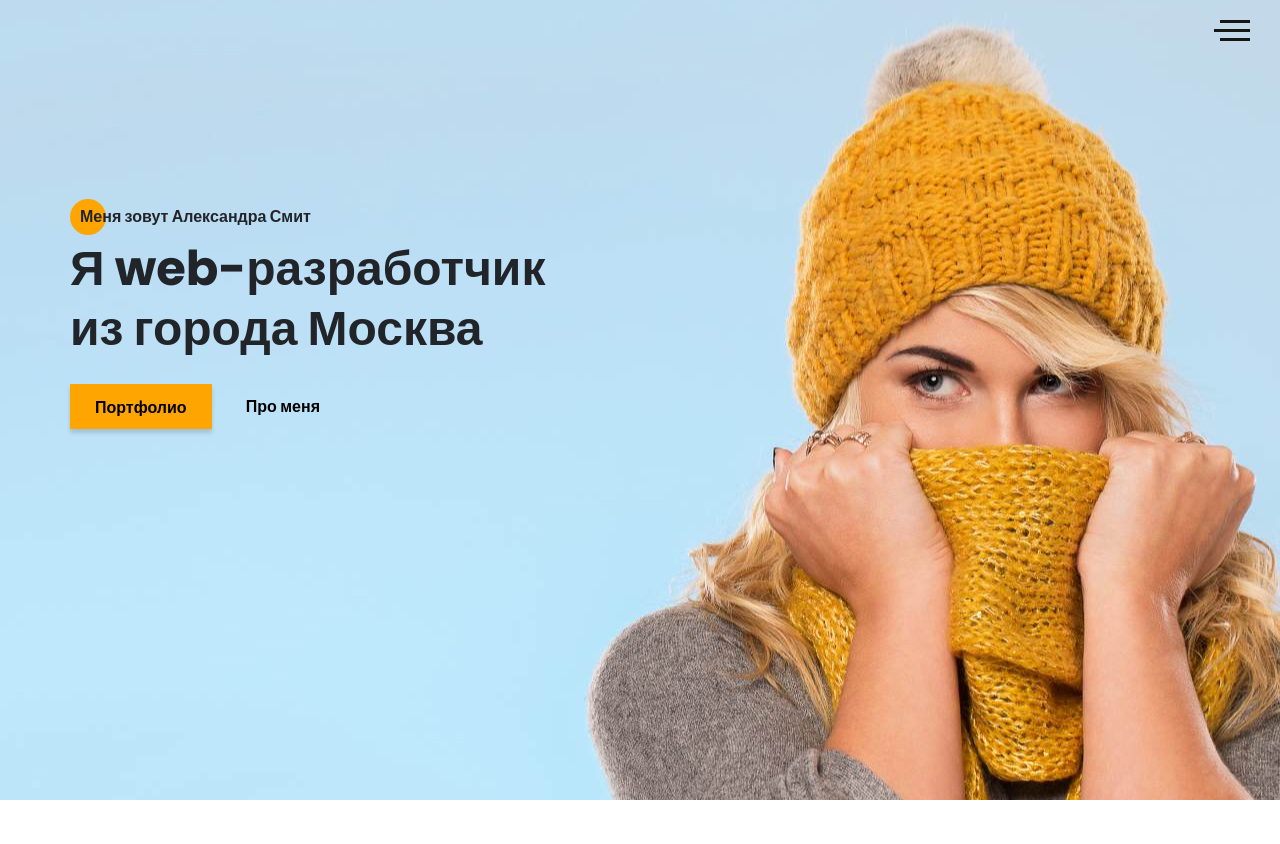
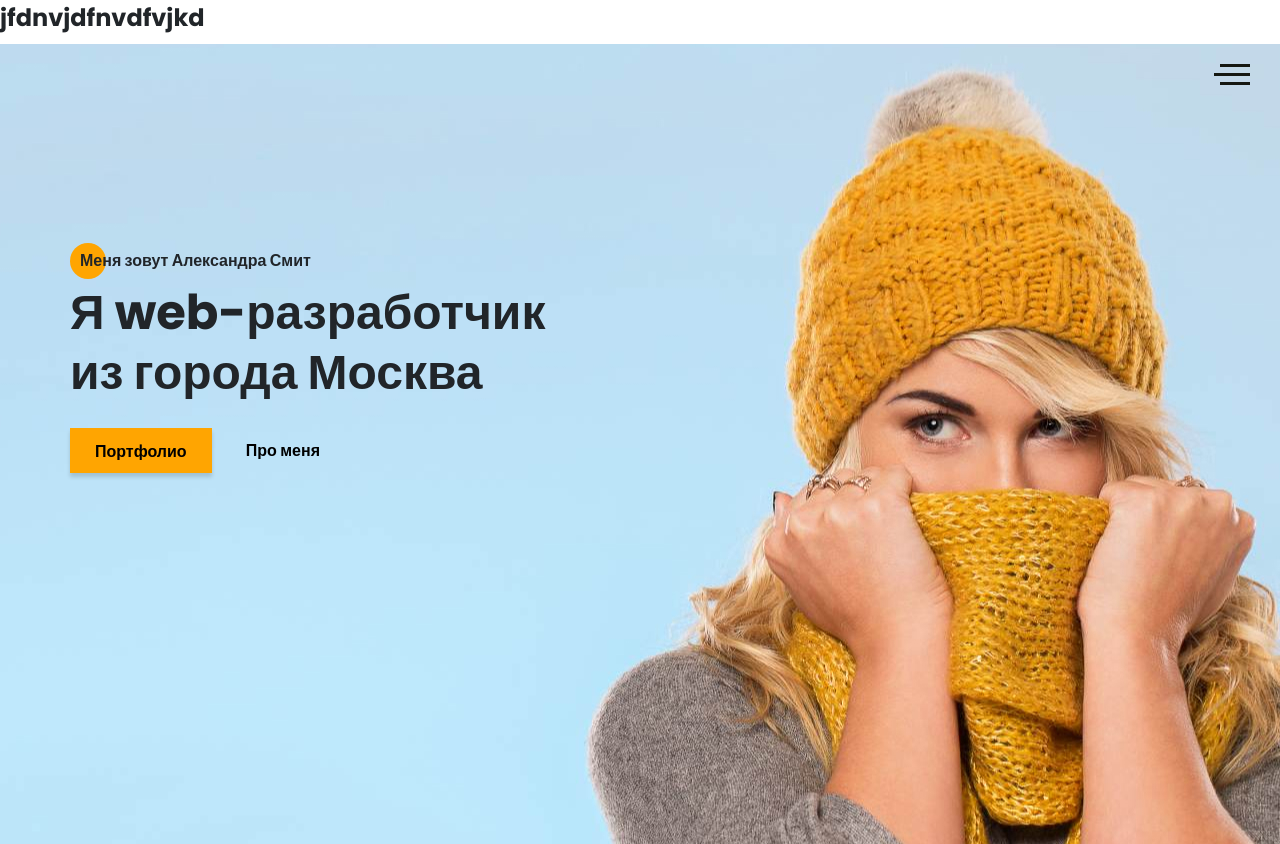
Before and after one commit to Skymarce/Skyfold, a website: page src/index.html in a window 1280 px wide. Shown: the top 844 px of the page. Drawn offline with nearby package versions, Linux system fonts and the light colour scheme; files that its build step writes are made by us from their sources; files whose address does not match are found by name.

Commit message:
index.html mod

```diff
--- a/src/index.html
+++ b/src/index.html
@@ -51,6 +51,7 @@
         <div class="sidepanel__divider"></div>
         <div class="sidepanel__text"><span>Социальные сети</span></div>
     </aside>
+    <h2>jfdnvjdfnvdfvjkd</h2>
 
     <div class="menu">
         <div class="menu__block">
```
